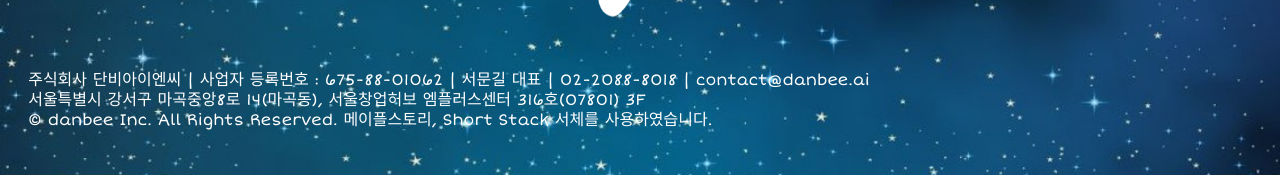
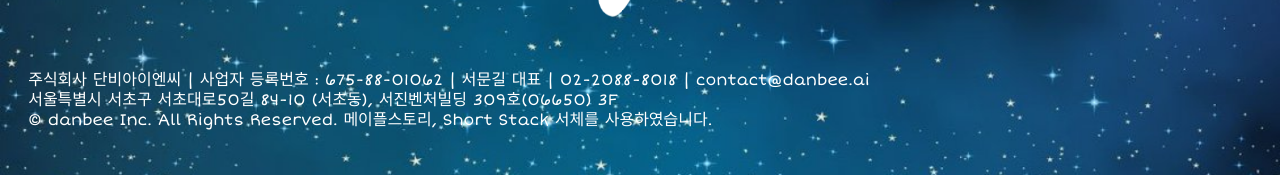
Before and after one commit to danbeeai/minwon.danbee.ai, a plain HTML site: page index.html in a window 1280 px wide. Shown: the part 625-800 px from the top of the page. Drawn offline with Linux system fonts and the light colour scheme; a web font is replaced by a local one.

Commit message:
Update index.html 주소변경

```diff
--- a/index.html
+++ b/index.html
@@ -28,7 +28,7 @@
         </div>
         <div class="footer">
             주식회사 단비아이엔씨 | 사업자 등록번호 : 675-88-01062 | 서문길 대표 | 02-2088-8018 | contact@danbee.ai<br>
-            서울특별시 강서구 마곡중앙8로 14(마곡동), 서울창업허브 엠플러스센터 316호(07801) 3F<br>
+            서울특별시 서초구 서초대로50길 84-10 (서초동), 서진벤처빌딩 309호(06650) 3F<br>
             &copy; danbee Inc. All Rights Reserved. 메이플스토리, Short Stack 서체를 사용하였습니다.
         </div>
     </div>
```
